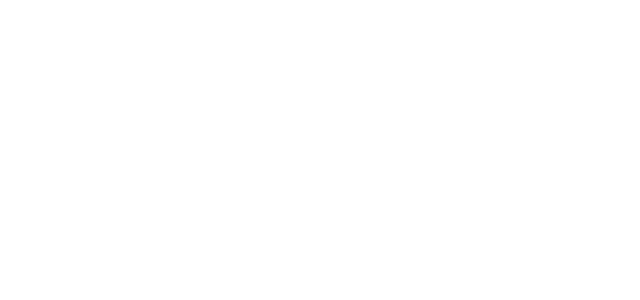
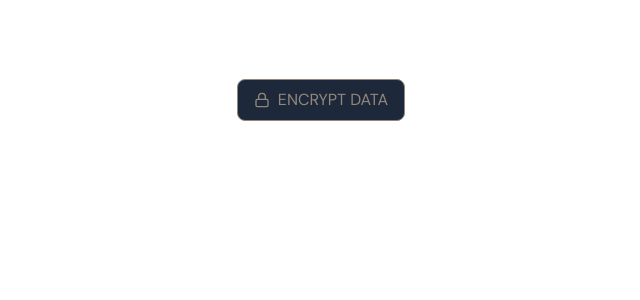
Before and after one commit to t-bello7/design-space, a React (Vite) app: page /button in a window 1280 px wide. Before the commit this address had no page. Shown: the top 300 px of the page, without its empty margins (319-959 px from the left). Built offline with nearby package versions, Linux system fonts and the light colour scheme.

Commit message:
feat: add animatedburger and encrypt button

```diff
--- a/package.json
+++ b/package.json
@@ -31,5 +31,6 @@
     "tailwindcss": "^3.2.4",
     "typescript": "^4.6.4",
     "vite": "^3.2.3"
-  }
+  },
+  "packageManager": "yarn@1.22.21+sha1.1959a18351b811cdeedbd484a8f86c3cc3bbaf72"
 }
--- a/src/App.tsx
+++ b/src/App.tsx
@@ -4,7 +4,8 @@
   Scroll,
   Home,
   LoyalBase,
-  LearningFramerMotion
+  LearningFramerMotion,
+  Button
 } from './pages'
 import './App.scss'
 
@@ -16,6 +17,7 @@
       <Route path="/loyal-base" element={<LoyalBase />} />
       <Route path="/scroll-animate" element={<Scroll />} />
       <Route path="/learing-framer-motion" element={<LearningFramerMotion />} />
+      <Route path="/button" element={<Button />} />
     </Routes>
   )
 }
--- /dev/null
+++ b/src/components/AnimatedBurger.tsx
@@ -0,0 +1,62 @@
+import { useState } from "react";
+import { MotionConfig, motion } from "framer-motion";
+
+const VARIANTS = {
+    top: {
+      open: {
+        rotate: ["0deg", "0deg", "45deg"],
+        top: ["35%", "50%", "50%"],
+      },
+      closed: {
+        rotate: ["45deg", "0deg", "0deg"],
+        top: ["50%", "50%", "35%"],
+      },
+    },
+    middle: {
+      open: {
+        rotate: ["0deg", "0deg", "-45deg"],
+      },
+      closed: {
+        rotate: ["-45deg", "0deg", "0deg"],
+      },
+    },
+    bottom: {
+      open: {
+        rotate: ["0deg", "0deg", "45deg"],
+        bottom: ["35%", "50%", "50%"],
+        left: "50%",
+      },
+      closed: {
+        rotate: ["45deg", "0deg", "0deg"],
+        bottom: ["50%", "50%", "35%"],
+        left: "calc(50% + 10px)",
+      },
+    },
+
+  };
+const AnimatedBurger = () => {
+    const [active, setActive] = useState(false)
+    return (
+        <MotionConfig
+        transition={{
+            duration: 0.5,
+            ease: "easeInOut"
+        }}
+        >
+            <motion.button
+                initial={false}
+                animate={active ? "open": "closed"}
+                onClick={() => setActive((pv) => !pv)}
+                className="relative h-20 w-20 rounded-full bg-neutral-blur-purple transition-colors hover:bg-purple-to"
+            >
+                <motion.span
+                    variants={VARIANTS.top}
+                    className="absolute "
+                />
+            </motion.button>
+        </MotionConfig>
+    )
+
+}
+
+export default AnimatedBurger
--- /dev/null
+++ b/src/components/EncryptButton.tsx
@@ -0,0 +1,90 @@
+import { useRef, useState } from "react";
+import { FiLock } from "react-icons/fi";
+import { motion } from "framer-motion";
+
+
+const TARGET_TEXT = "Encrypt data";
+const CYCLES_PER_LETTER = 2;
+const SHUFFLE_TIME = 50;
+
+const CHARS = "!@#$%^&*():{};|,.<>/?";
+
+
+const EncryptButton = () => {
+    const intervalRef = useRef(null)
+
+    const [text, setText] = useState(TARGET_TEXT);
+    const stopScramble = () => {
+        clearInterval(intervalRef.current || undefined);
+        setText(TARGET_TEXT);
+    };
+    const scramble = () => {
+        let position = 0;
+        intervalRef.current = setInterval(() => {
+        const scrambled = TARGET_TEXT.split("").map((char, index) => {
+            if (position / CYCLES_PER_LETTER > index) {
+                return char;
+            }
+            const randomCharIndex = Math.floor(Math.random() * CHARS.length);
+            const randomChar = CHARS[randomCharIndex];
+            return randomChar
+        }).join("")
+        setText(scrambled)
+        position++;
+        if (position >= TARGET_TEXT.length * CYCLES_PER_LETTER) {
+            stopScramble();
+        }
+
+        }, SHUFFLE_TIME)
+    }
+
+    return (
+        <motion.button
+            whileHover={{
+                scale: 1.025
+            }}
+            whileTap={{
+                scale: 0.975
+            }}
+            onMouseEnter={scramble}
+            onMouseLeave={stopScramble}
+            className="group relative overflow-hidden rounded-lg border-[1px] border-neutral-medium-brown bg-neutral-blur-purple px-4 py-2 font-mono font-medium uppercase text-neutral-medium-brown transition-colors hover:text-neutral-light-purple"
+        >
+            <div className="relative z-10 flex items-center gap-2">
+                <FiLock />
+                <span> {text} </span>
+            </div>
+            <motion.span
+
+initial={{
+
+  y: "100%",
+
+}}
+
+animate={{
+
+  y: "-100%",
+
+}}
+
+transition={{
+
+  repeat: Infinity,
+
+  repeatType: "mirror",
+
+  duration: 1,
+
+  ease: "linear",
+
+}}
+
+className="duration-300 absolute inset-0 z-0 scale-125 bg-gradient-to-t from-indigo-400/0 from-40% via-indigo-400/100 to-indigo-400/0 to-60% opacity-0 transition-opacity group-hover:opacity-100"
+
+/>
+        </motion.button>
+    )
+}
+
+export default EncryptButton;
--- a/src/components/index.ts
+++ b/src/components/index.ts
@@ -6,6 +6,7 @@
 import FramerCounter from "./FramerCounter";
 import FramerToggleButton from "./FramerToggleButton";
 import SharedLayoutAnimation from "./SharedLayoutAnimation";
+import EncryptButton from "./EncryptButton";
 
 export {
     SmoothScrollHero,
@@ -15,5 +16,6 @@
     FramerMenuToggle,
     FramerCounter,
     FramerToggleButton,
-    SharedLayoutAnimation
+    SharedLayoutAnimation,
+    EncryptButton
 }
--- /dev/null
+++ b/src/pages/Button.tsx
@@ -0,0 +1,11 @@
+import { EncryptButton } from "../components"
+
+const Button = () => {
+    return (
+        <div className="grid min-h-[200px] place-content-center bg-neutral-900 p-4">
+            <EncryptButton />
+        </div>
+    )
+}
+
+export default Button
--- a/src/pages/Home.tsx
+++ b/src/pages/Home.tsx
@@ -7,6 +7,7 @@
         <Link to="/loyal-base"> <h1>Loyal Base</h1> </Link>
         <Link to="/scroll-animate"> <h1>Scroll Animations</h1> </Link>
         <Link to="/learing-framer-motion"> Learning Framer Motion </Link>
+        <Link to="/button"> <h1> Buttons </h1> </Link>
       </div>
     )
 }
--- a/src/pages/index.ts
+++ b/src/pages/index.ts
@@ -2,10 +2,12 @@
 import LoyalBase from "./LoyalBase";
 import Home from "./Home";
 import LearningFramerMotion from "./LearningFramerMotion";
+import Button from "./Button";
 
 export {
     Scroll,
     LoyalBase,
     Home,
-    LearningFramerMotion
+    LearningFramerMotion,
+    Button
 }
```
Also changed, not shown: vite.config.ts.timestamp-1731226788476.mjs (added, +10 -0 lines).
